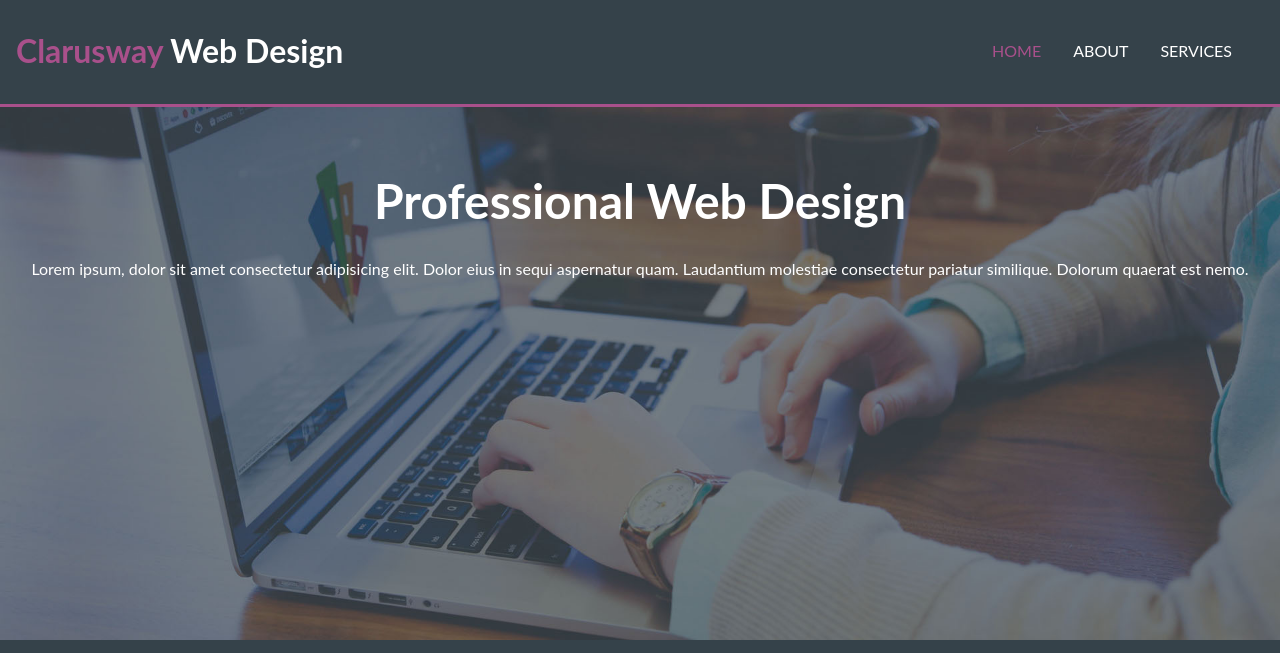
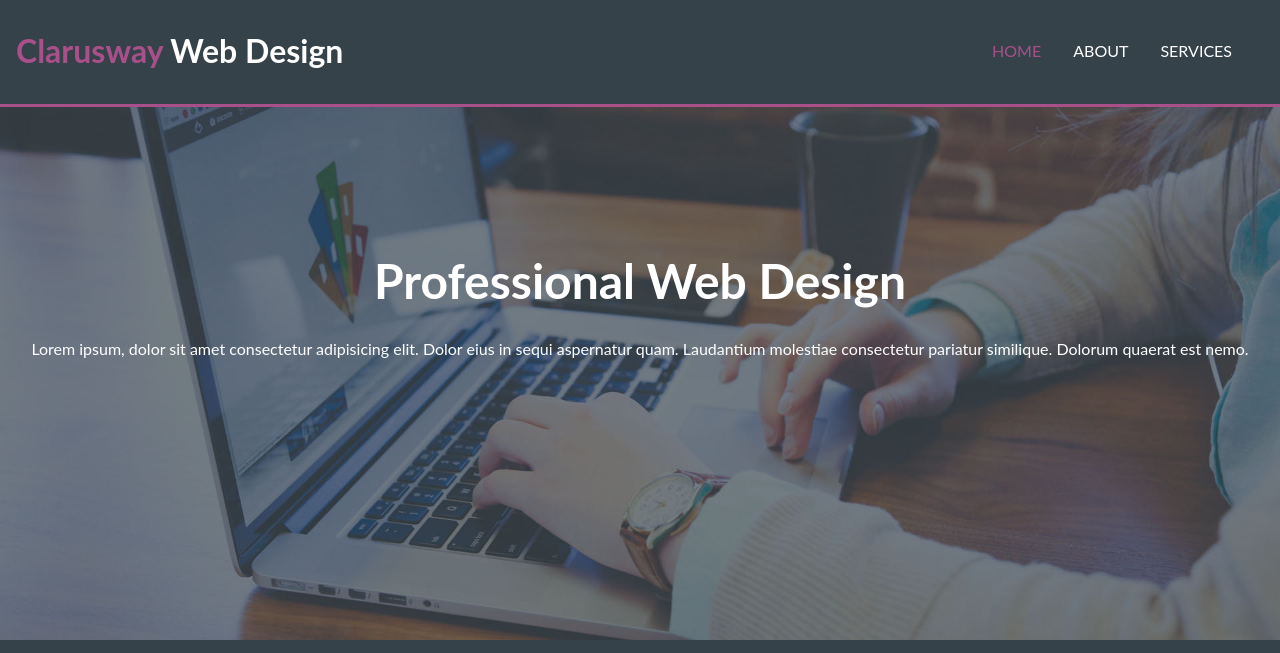
Before and after one commit to kdrzclk/Website_Page_Design--project, a plain HTML site: page index.html in a window 1280 px wide. Shown: the top 653 px of the page. Drawn offline with Linux system fonts and the light colour scheme.

Commit message:
hatalar düzeltildi

```diff
--- a/style.css
+++ b/style.css
@@ -68,7 +68,7 @@ html {
 }
 
 .container--section {
-  margin: 5rem auto;
+  margin: 10rem auto;
   text-align: center;
   color: #fff;
 }
```
